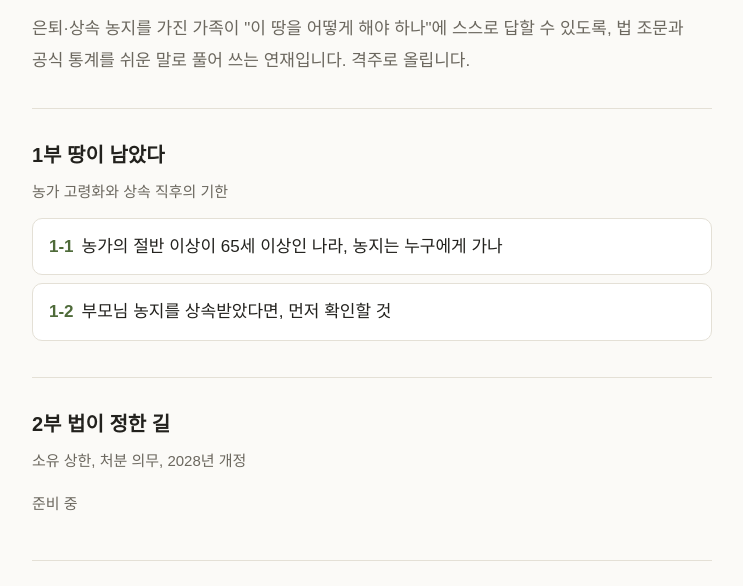
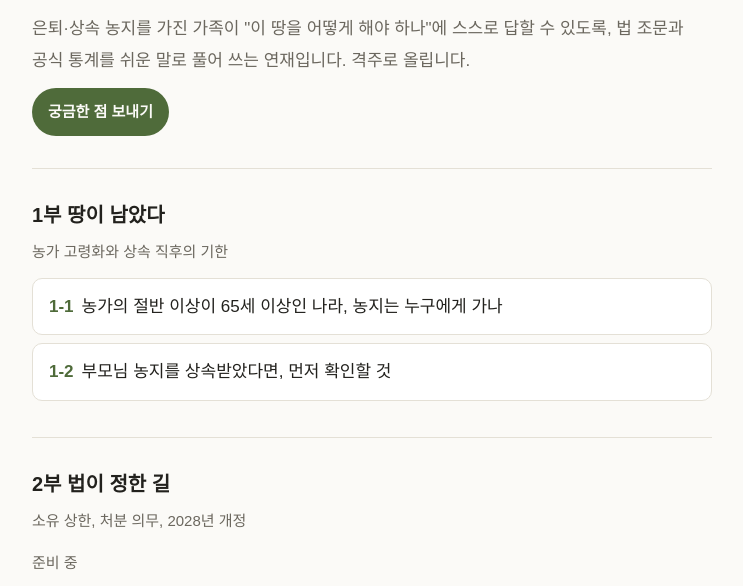
Before and after one commit to ojsk/forestall-site, a plain HTML site: page index.html in a window 1280 px wide. Shown: the part 173-759 px from the top of the page, without its empty margins (268-1011 px from the left). Drawn offline with Linux system fonts and the light colour scheme.

Commit message:
Add question submission link in main section
Added a link for users to submit questions.

```diff
--- a/index.html
+++ b/index.html
@@ -3,6 +3,6 @@
 <title>함께 보기 · 농지 이야기</title><meta name="description" content="부모님 농지를 물려받은 사람을 위한 법과 통계 이야기">
 <link rel="stylesheet" href="style.css"></head><body>
 <header class="site"><div class="wrap"><a href="index.html">함께 보기</a><span>forest of all · 농지 이야기</span></div></header>
-<main class="wrap"><section class="hero"><h1>부모님의 땅, 나의 선택</h1><p>은퇴·상속 농지를 가진 가족이 "이 땅을 어떻게 해야 하나"에 스스로 답할 수 있도록, 법 조문과 공식 통계를 쉬운 말로 풀어 쓰는 연재입니다. 격주로 올립니다.</p></section><section class="part"><h2>1부 땅이 남았다</h2><p class="sub">농가 고령화와 상속 직후의 기한</p><a class="post-link" href="posts/1-1.html"><b>1-1</b>농가의 절반 이상이 65세 이상인 나라, 농지는 누구에게 가나</a><a class="post-link" href="posts/1-2.html"><b>1-2</b>부모님 농지를 상속받았다면, 먼저 확인할 것</a></section><section class="part"><h2>2부 법이 정한 길</h2><p class="sub">소유 상한, 처분 의무, 2028년 개정</p><p class=soon>준비 중</p></section><section class="part"><h2>3부 네 가지 선택</h2><p class="sub">직접 짓기, 맡기기, 팔기, 연금으로 바꾸기</p><p class=soon>준비 중</p></section><section class="part"><h2>4부 땅의 값과 마을의 미래</h2><p class="sub">농지 시장, 지방 인구, 다음 세대</p><p class=soon>준비 중</p></section></main>
+<main class="wrap"><section class="hero"><h1>부모님의 땅, 나의 선택</h1><p>은퇴·상속 농지를 가진 가족이 "이 땅을 어떻게 해야 하나"에 스스로 답할 수 있도록, 법 조문과 공식 통계를 쉬운 말로 풀어 쓰는 연재입니다. 격주로 올립니다.</p><p><a class="ask" href="https://docs.google.com/forms/d/e/1FAIpQLSf7gcZzMaoO86axwBNRMnHjJcVsTW0GQNivDiAqiwM-rBK7sw/viewform" target="_blank" rel="noopener">궁금한 점 보내기</a></p></section><section class="part"><h2>1부 땅이 남았다</h2><p class="sub">농가 고령화와 상속 직후의 기한</p><a class="post-link" href="posts/1-1.html"><b>1-1</b>농가의 절반 이상이 65세 이상인 나라, 농지는 누구에게 가나</a><a class="post-link" href="posts/1-2.html"><b>1-2</b>부모님 농지를 상속받았다면, 먼저 확인할 것</a></section><section class="part"><h2>2부 법이 정한 길</h2><p class="sub">소유 상한, 처분 의무, 2028년 개정</p><p class=soon>준비 중</p></section><section class="part"><h2>3부 네 가지 선택</h2><p class="sub">직접 짓기, 맡기기, 팔기, 연금으로 바꾸기</p><p class=soon>준비 중</p></section><section class="part"><h2>4부 땅의 값과 마을의 미래</h2><p class="sub">농지 시장, 지방 인구, 다음 세대</p><p class=soon>준비 중</p></section></main>
 <footer><div class="wrap">글은 일반 정보이며 개별 상담이 아닙니다. 법령·통계는 각 글의 기준일 기준입니다.<br>© 권오진 · forestall.co.kr</div></footer>
 </body></html>
```
